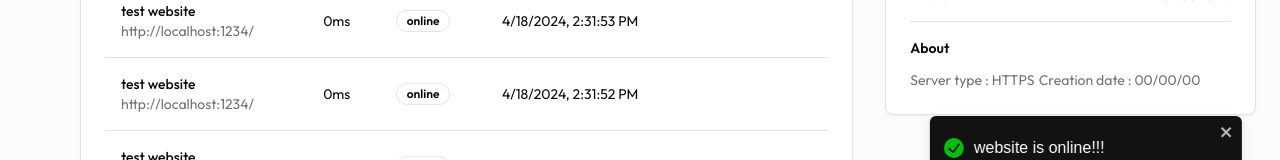
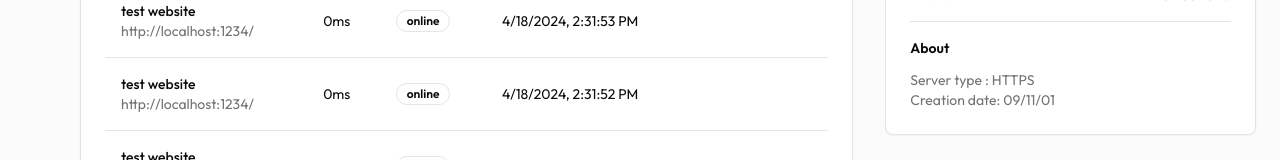
Before and after one commit to pickingname/Zinc, a Next.js app: page / in a window 1280 px wide. Shown: the part 584-744 px from the top of the page. Built offline with nearby package versions, Linux system fonts and the light colour scheme; what tauri-xhr would draw is missing.

Commit message:
Fix flex bug and seperate content

```diff
--- a/app/page.tsx
+++ b/app/page.tsx
@@ -593,10 +593,12 @@ export default function Home() {
                   <div className="grid gap-3">
                     <div className="font-semibold">About</div>
                     <dl className="grid gap-3">
-                      <div className="flex items-center justify-between">
-                        <dt className="flex items-center gap-1 text-muted-foreground">
-                        <p>Server type : HTTPS  </p>
-                        <p>Creation date : 00/00/00</p>
+                      <div>
+                        <dt className="text-muted-foreground">
+                          <p>Server type : HTTPS</p>
+                        </dt>
+                        <dt className="text-muted-foreground">
+                          <p>Creation date: 09/11/01</p>
                         </dt>
                       </div>
                     </dl>
```
